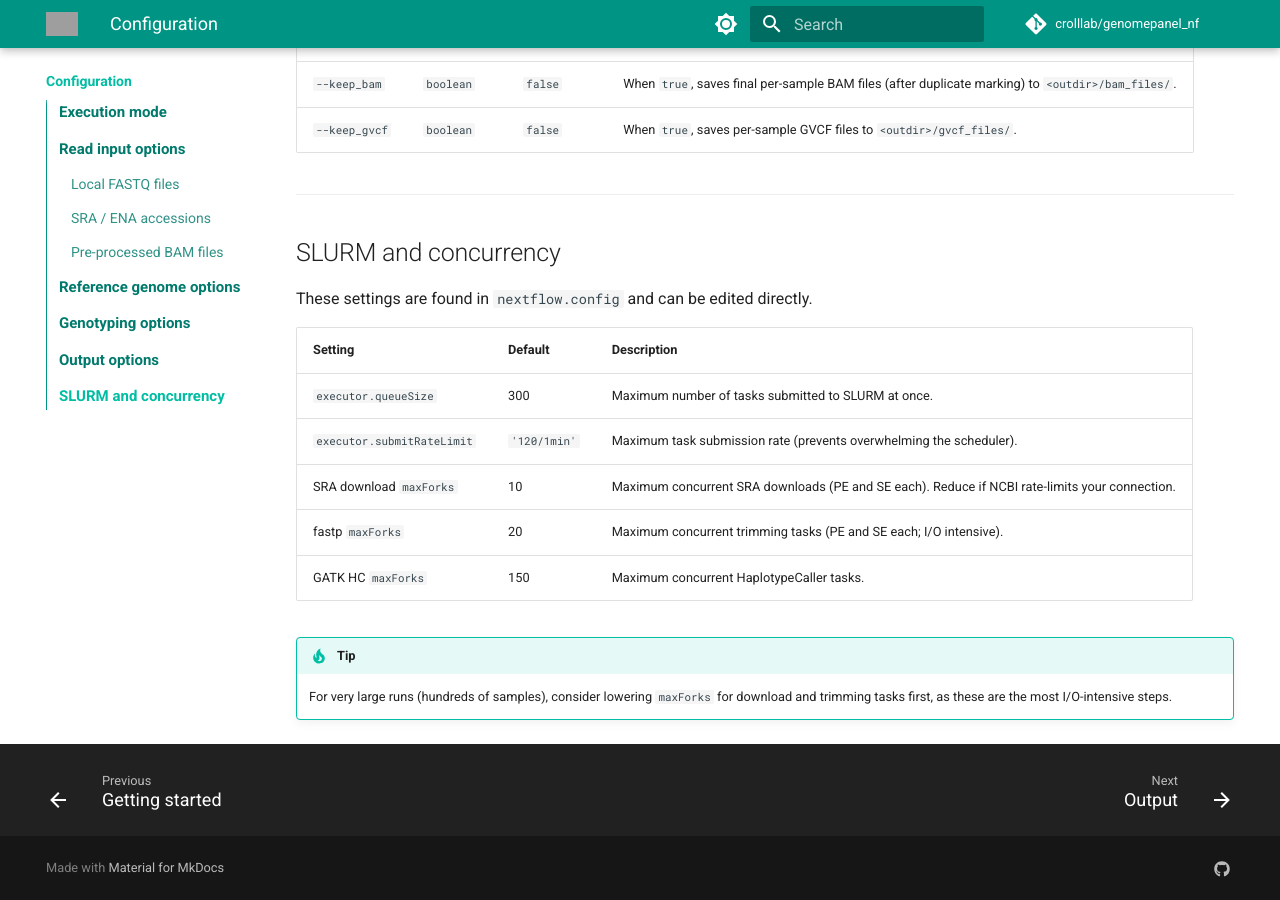
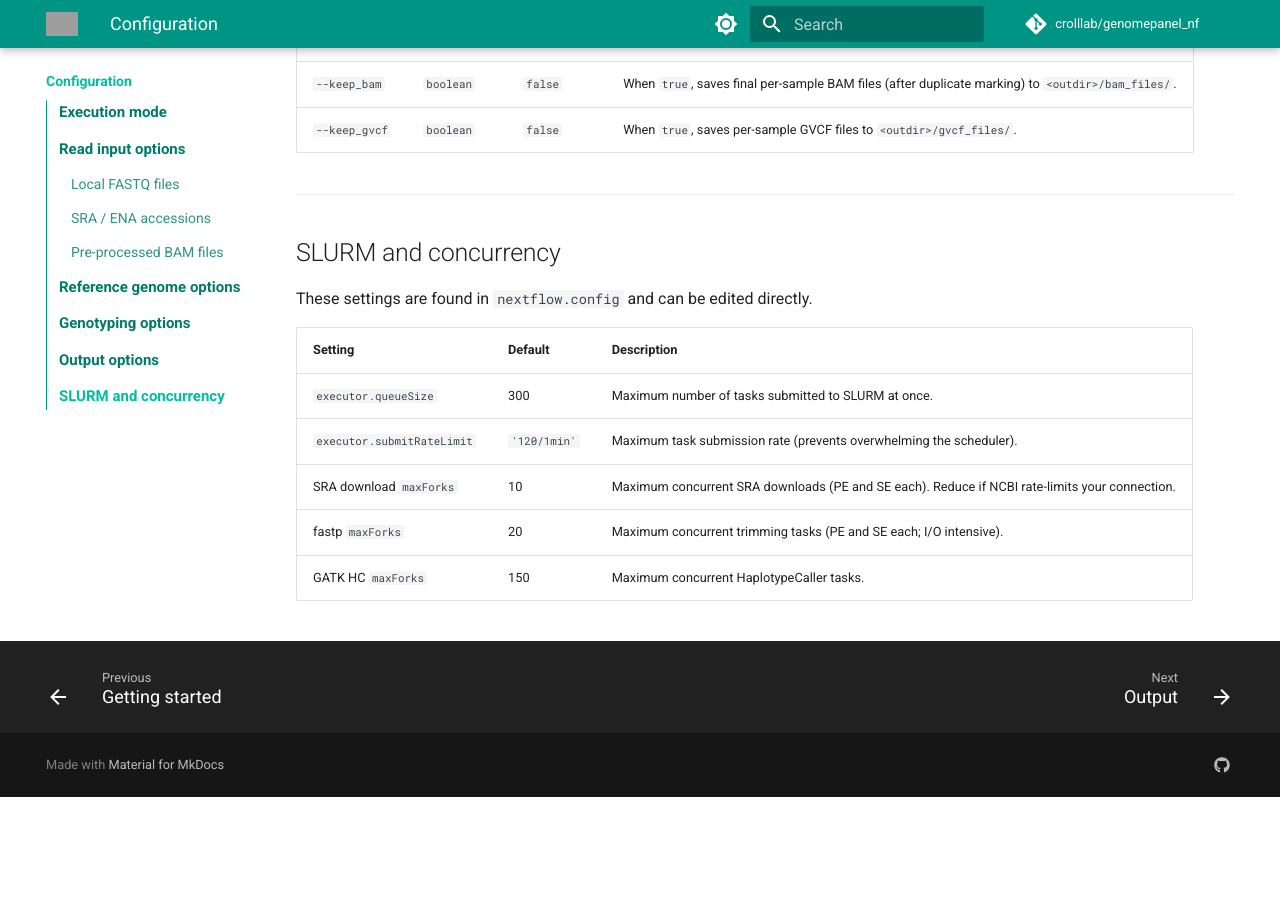
Before and after one commit to crolllab/genomepanel_nf, an MkDocs documentation site: the page built from docs/configuration.md, in a window 1280 px wide and 900 px high, scrolled down 2734 px. Built offline with MkDocs 1.6.1 and Material for MkDocs 9.7.7, drawn with Linux system fonts in a browser that asks for light colours; comment, search, counter and statistics services are not loaded; the version menu is left out; after the commit the page ends 3531 px from its top, so only the background shows below that; grey boxes are pictures that could not be loaded.

Commit message:
Update docs wording and cleanup

```diff
--- a/docs/configuration.md
+++ b/docs/configuration.md
@@ -90,6 +90,3 @@ These settings are found in `nextflow.config` and can be edited directly.
 | SRA download `maxForks` | 10 | Maximum concurrent SRA downloads (PE and SE each). Reduce if NCBI rate-limits your connection. |
 | fastp `maxForks` | 20 | Maximum concurrent trimming tasks (PE and SE each; I/O intensive). |
 | GATK HC `maxForks` | 150 | Maximum concurrent HaplotypeCaller tasks. |
-
-!!! tip
-    For very large runs (hundreds of samples), consider lowering `maxForks` for download and trimming tasks first, as these are the most I/O-intensive steps.
```
Also changed, not shown: docs/getting-started.md (+1 -1 lines).
